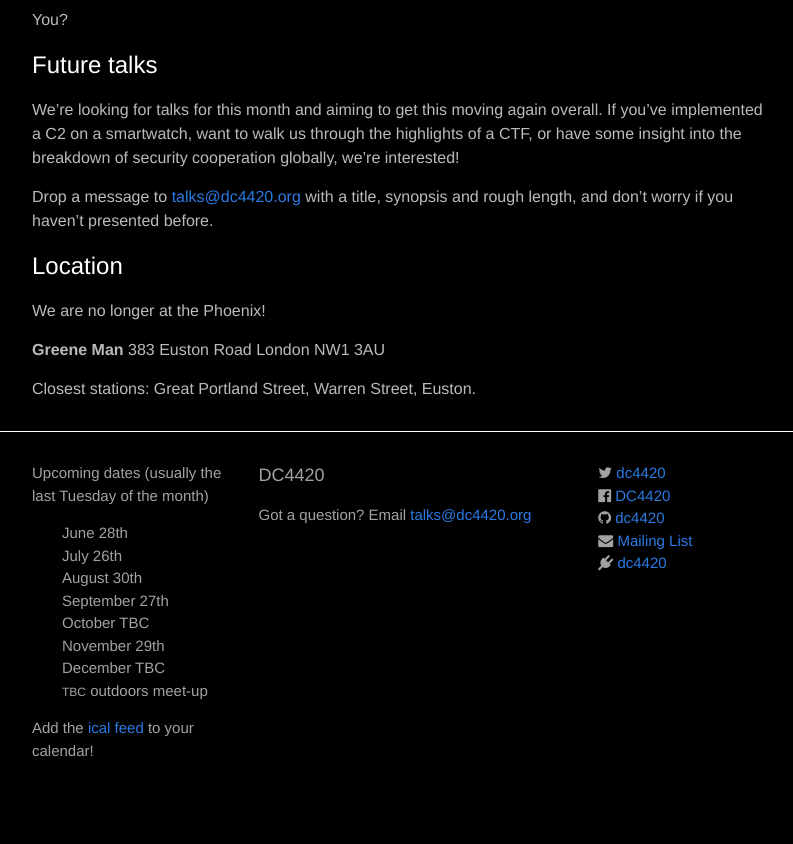
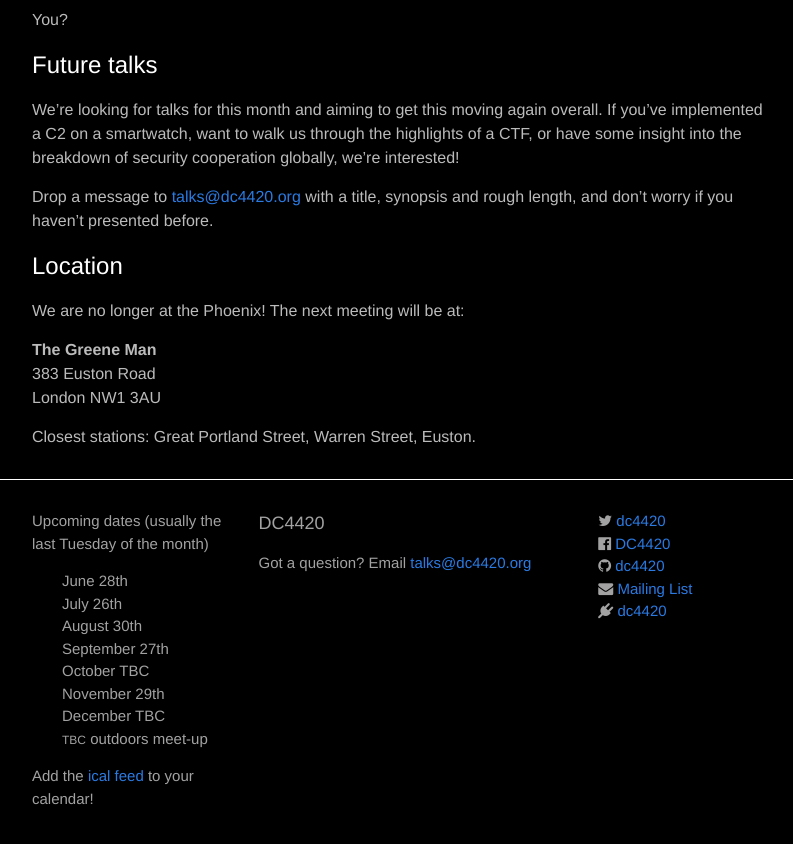
Before and after one commit to dc4420/website, a Jekyll site: the page built from _posts/2025-04-29-talks.markdown, in a window 1280 px wide and 900 px high, scrolled down 609 px. Shown: the top 844 px of the window, without its empty margins (238-1031 px from the left). Built offline with Jekyll 4.4.1, drawn with Linux system fonts in a browser that asks for light colours; nearby versions of some CDN libraries.

Commit message:
Fix newlines

```diff
--- a/_posts/2025-04-29-talks.markdown
+++ b/_posts/2025-04-29-talks.markdown
@@ -36,10 +36,10 @@
 
 # Location
 
-We are no longer at the Phoenix!
+We are no longer at the Phoenix! The next meeting will be at:
 
-**Greene Man**
-383 Euston Road
+**The Greene Man**<br/>
+383 Euston Road<br/>
 London NW1 3AU
 
 Closest stations: Great Portland Street, Warren Street, Euston.
```
